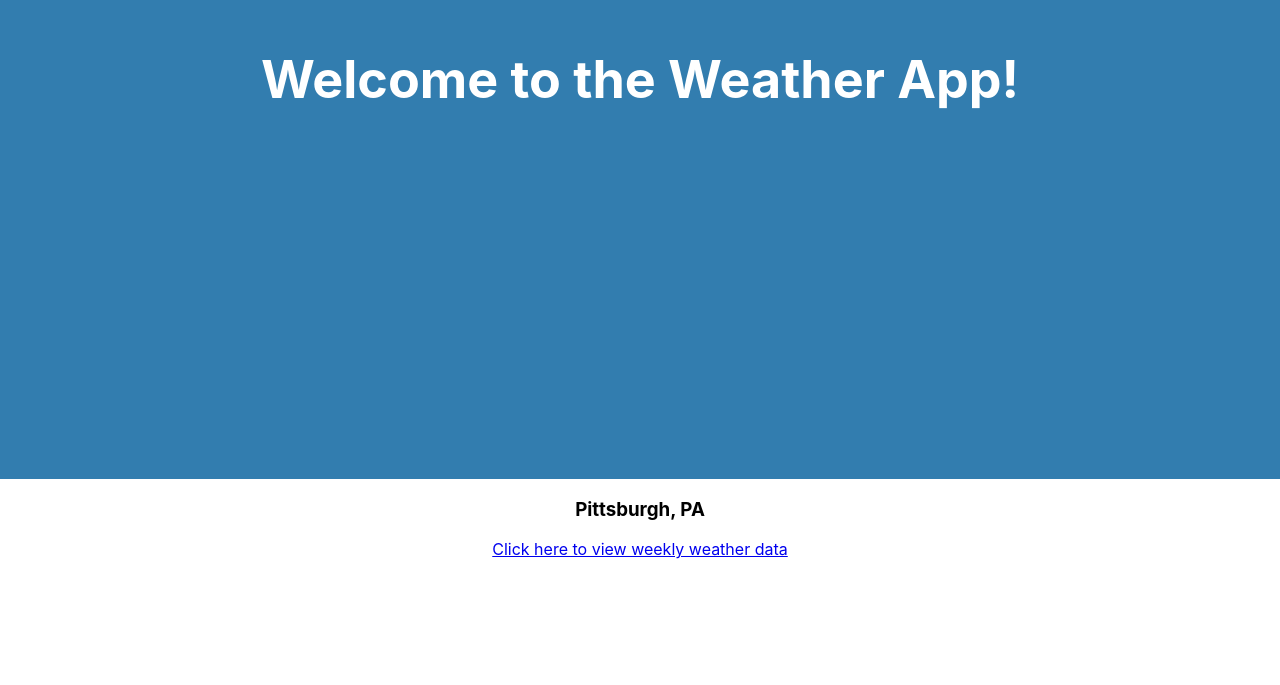
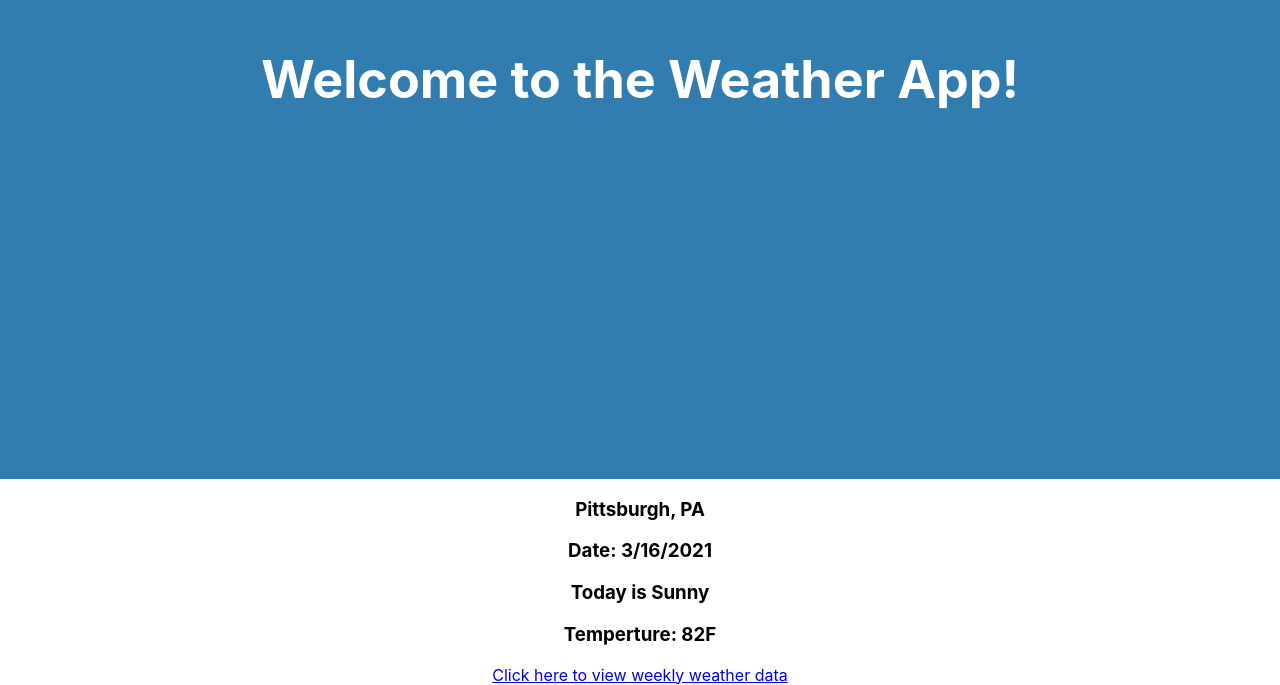
Before and after one commit to akula-a/Menon-Labs-Buddy-Challenge, a React (Create React App) app in the folder weather-app/: page / in a window 1280 px wide. Shown: the part 321-1006 px from the top of the page. Before the commit the page ends 880 px from the top, so only its background shows below. Built offline with nearby package versions, Linux system fonts and the light colour scheme.

Commit message:
Added date and weather data

```diff
--- a/weather-app/src/App.js
+++ b/weather-app/src/App.js
@@ -1,8 +1,14 @@
 // import logo from './logo.svg';
 import './App.css';
+import React from 'react';
+// import render from 'react-dom';
 
 //shows daily weather
 function App() {
+  // source: https://reactgo.com/react-get-current-date/
+  const today = new Date()
+  const currDate = `${today.getMonth() + 1}/${today.getDate()}/${today.getFullYear()}`;
+
   return (
     <div className="App">
       <header className="App-header">
@@ -11,6 +17,12 @@ function App() {
 
       <div class="left-side">
           <h3> Pittsburgh, PA </h3>
+          <h3> Date: { currDate } </h3>
+      </div>
+
+      <div class = "right-side">
+        <h3> Today is Sunny </h3>
+        <h3> Temperture: 82F </h3>
       </div>
 
       <footer>
```
